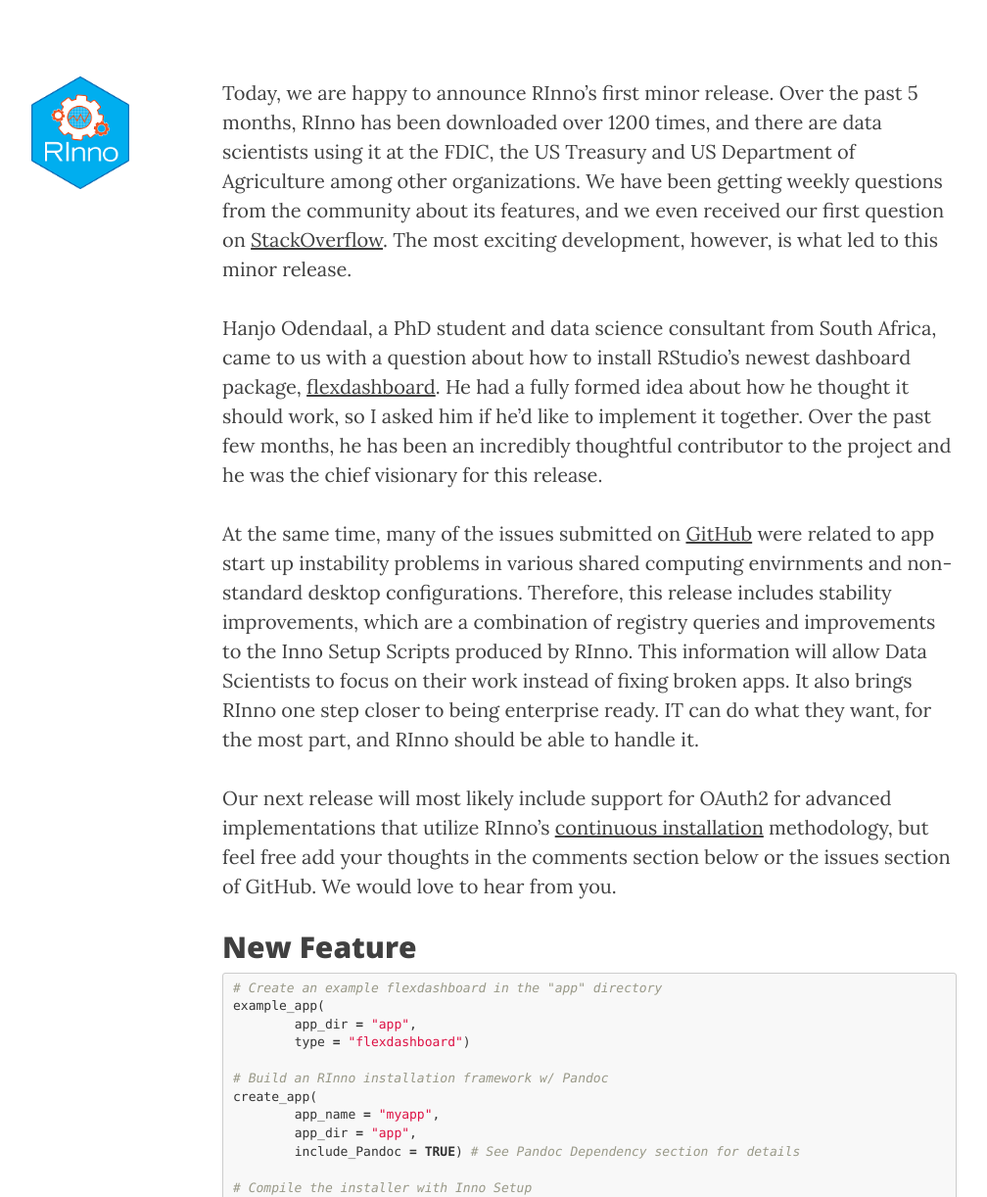
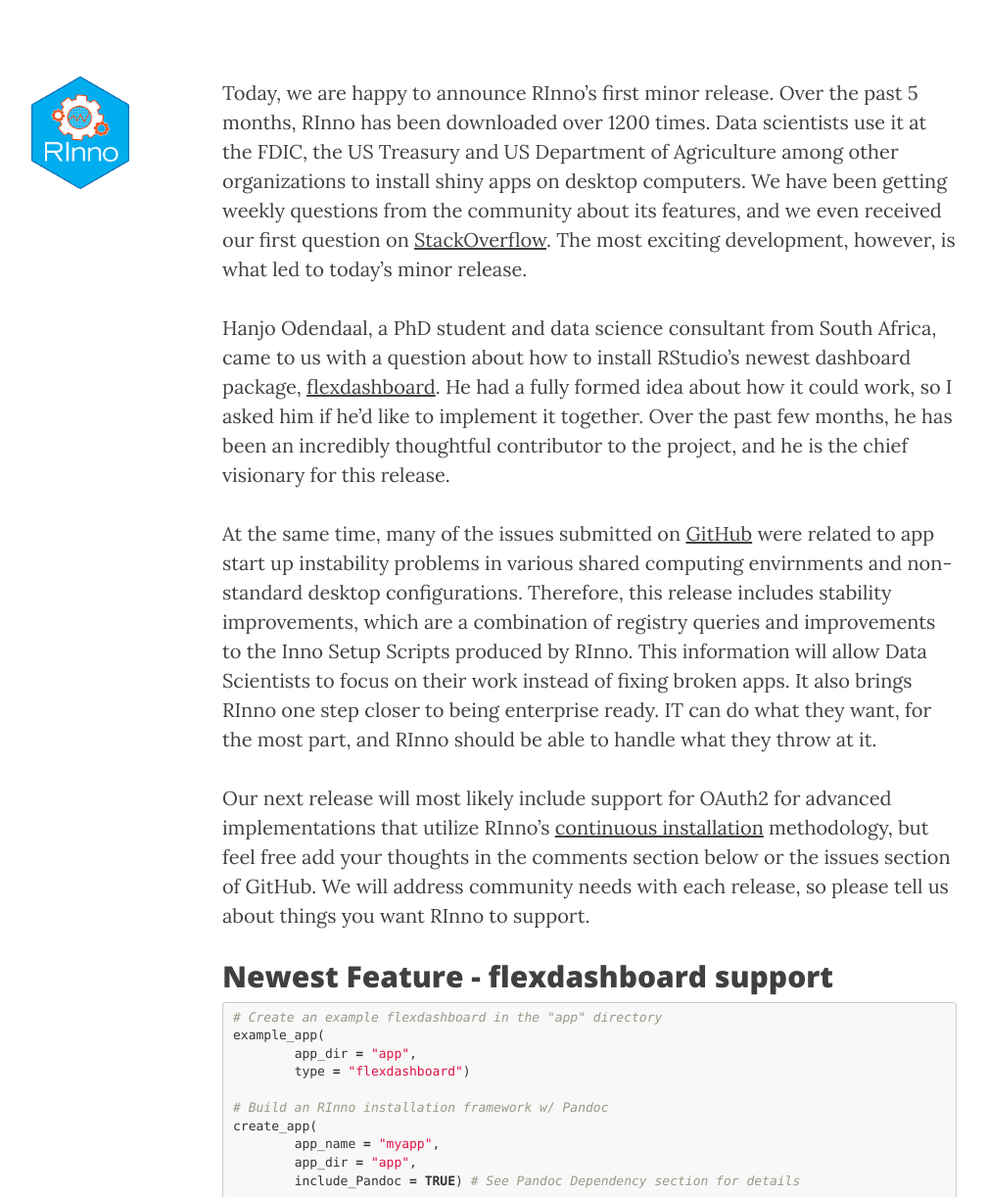
Before and after one commit to ficonsulting/filabs, a Jekyll site: the page built from _posts/2017-8-18-RInnov01.markdown, in a window 1280 px wide and 1400 px high, scrolled down 298 px. Shown: the part 178-1400 px from the top of the window at 98% size, without its empty margins (38-1046 px from the left). Built offline with Jekyll 4.4.1, drawn with Linux system fonts in a browser that asks for light colours; nearby versions of some CDN libraries; comment, search, counter and statistics services are not loaded; some of the changed text lies outside the part shown.

Commit message:
A few minor edits

```diff
--- a/_posts/2017-8-18-RInnov01.markdown
+++ b/_posts/2017-8-18-RInnov01.markdown
@@ -10,15 +10,15 @@ header-img: "img/minnow.jpg"
 permalink: /:title
 ---
 
-Today, we are happy to announce RInno's first minor release. Over the past 5 months, RInno has been downloaded over 1200 times, and there are data scientists using it at the FDIC, the US Treasury and US Department of Agriculture among other organizations. We have been getting weekly questions from the community about its features, and we even received our first question on [StackOverflow](https://stackoverflow.com/a/45700435/5490949). The most exciting development, however, is what led to this minor release.
+Today, we are happy to announce RInno's first minor release. Over the past 5 months, RInno has been downloaded over 1200 times. Data scientists use it at the FDIC, the US Treasury and US Department of Agriculture among other organizations to install shiny apps on desktop computers. We have been getting weekly questions from the community about its features, and we even received our first question on [StackOverflow](https://stackoverflow.com/a/45700435/5490949). The most exciting development, however, is what led to today's minor release.
 
-Hanjo Odendaal, a PhD student and data science consultant from South Africa, came to us with a question about how to install RStudio's newest dashboard package, [flexdashboard](http://rmarkdown.rstudio.com/flexdashboard/). He had a fully formed idea about how he thought it should work, so I asked him if he'd like to implement it together. Over the past few months, he has been an incredibly thoughtful contributor to the project and he was the chief visionary for this release.
+Hanjo Odendaal, a PhD student and data science consultant from South Africa, came to us with a question about how to install RStudio's newest dashboard package, [flexdashboard](http://rmarkdown.rstudio.com/flexdashboard/). He had a fully formed idea about how it could work, so I asked him if he'd like to implement it together. Over the past few months, he has been an incredibly thoughtful contributor to the project, and he is the chief visionary for this release.
 
-At the same time, many of the issues submitted on [GitHub](https://github.com/ficonsulting/RInno/issues) were related to app start up instability problems in various shared computing envirnments and non-standard desktop configurations. Therefore, this release includes stability improvements, which are a combination of registry queries and improvements to the Inno Setup Scripts produced by RInno. This information will allow Data Scientists to focus on their work instead of fixing broken apps. It also brings RInno one step closer to being enterprise ready. IT can do what they want, for the most part, and RInno should be able to handle it.
+At the same time, many of the issues submitted on [GitHub](https://github.com/ficonsulting/RInno/issues) were related to app start up instability problems in various shared computing envirnments and non-standard desktop configurations. Therefore, this release includes stability improvements, which are a combination of registry queries and improvements to the Inno Setup Scripts produced by RInno. This information will allow Data Scientists to focus on their work instead of fixing broken apps. It also brings RInno one step closer to being enterprise ready. IT can do what they want, for the most part, and RInno should be able to handle what they throw at it.
 
-Our next release will most likely include support for OAuth2 for advanced implementations that utilize RInno's [continuous installation](https://cran.r-project.org/web/packages/RInno/vignettes/cont-installation.html) methodology, but feel free add your thoughts in the comments section below or the issues section of GitHub. We would love to hear from you.
+Our next release will most likely include support for OAuth2 for advanced implementations that utilize RInno's [continuous installation](https://cran.r-project.org/web/packages/RInno/vignettes/cont-installation.html) methodology, but feel free add your thoughts in the comments section below or the issues section of GitHub. We will address community needs with each release, so please tell us about things you want RInno to support.
 
-## New Feature
+## Newest Feature - flexdashboard support
 
 {% highlight r %}
 # Create an example flexdashboard in the "app" directory
```
Also changed, not shown: other parts of _posts/2017-8-18-RInnov01.markdown (+1 -1 lines).
